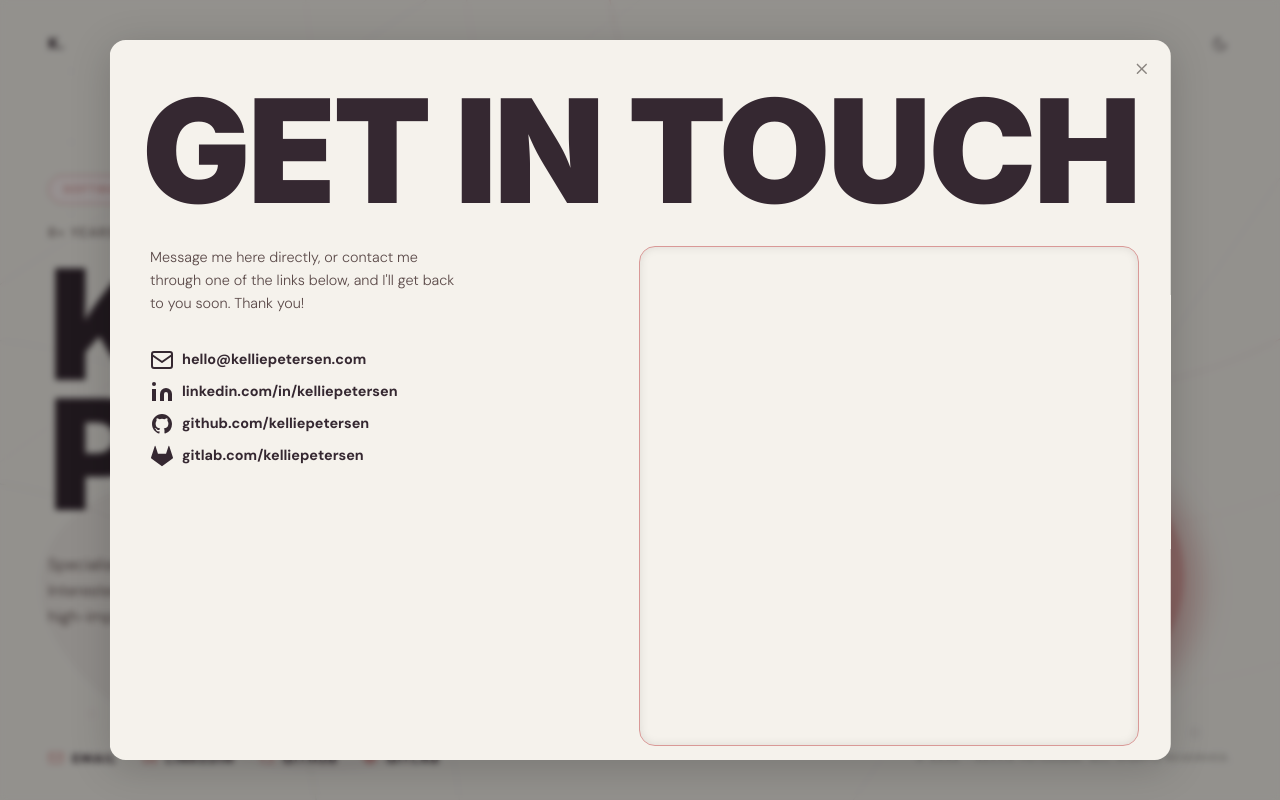
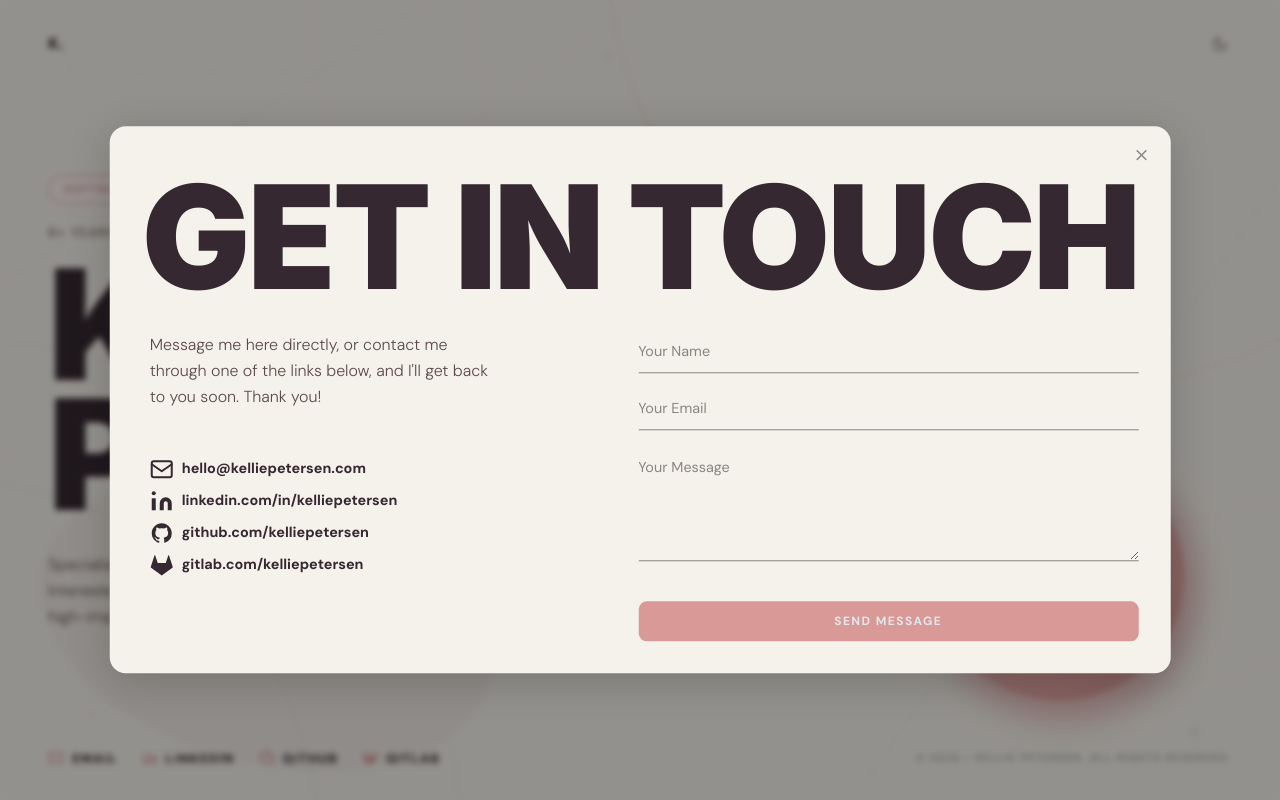
Before and after one commit to KelliePetersen/software-engineer-portfolio, a React (Vite) app: page / in a window 1280 px wide. Both pictures are taken after a click on the button "CONTACT ME". Built offline with nearby package versions, Linux system fonts and the light colour scheme.

Commit message:
Add contact form

```diff
--- a/src/App.css
+++ b/src/App.css
@@ -4,3 +4,4 @@
 @import './styles/hero.css';
 @import './styles/footer.css';
 @import './styles/contact.css';
+@import './styles/contact-form.css';
--- a/src/components/Contact.jsx
+++ b/src/components/Contact.jsx
@@ -5,6 +5,7 @@ import LinkedInIcon from './icons/LinkedInIcon'
 import GitHubIcon from './icons/GitHubIcon'
 import GitLabIcon from './icons/GitLabIcon'
 import MessageSquareIcon from './icons/MessageSquareIcon'
+import ContactForm from './ContactForm'
 
 function ContactButton({ onClick }) {
   return (
@@ -78,7 +79,7 @@ function ContactDialog({ dialogRef, onClose }) {
             <span>gitlab.com/kelliepetersen</span>
           </a>
         </div>
-        <div className="contact-form-placeholder"></div>
+        <ContactForm closeModal={onClose} />
       </div>
     </dialog>
   )
--- /dev/null
+++ b/src/components/ContactForm.jsx
@@ -0,0 +1,118 @@
+import { useState } from 'react'
+
+const INITIAL_STATE = { name: '', email: '', message: '' }
+
+function ContactForm({ closeModal }) {
+  const [fields, setFields] = useState(INITIAL_STATE)
+  const [status, setStatus] = useState(null) // null | 'sending' | 'sent' | 'error'
+
+  function handleChange(e) {
+    setFields((prev) => ({ ...prev, [e.target.name]: e.target.value }))
+  }
+
+  async function handleSubmit(e) {
+    e.preventDefault()
+    setStatus('sending')
+    try {
+      await fetch('https://submit-form.com/YOUR_FORM_ID', {
+        method: 'POST',
+        headers: {
+          'Content-Type': 'application/json',
+          Accept: 'application/json',
+        },
+        body: JSON.stringify(fields),
+      })
+      setStatus('sent')
+      setFields(INITIAL_STATE)
+    } catch {
+      setStatus('error')
+    }
+  }
+
+  if (status === 'sent') {
+    return (
+      <div className="contact-form-success">
+        <p>Thanks, your message has been sent! I&apos;ll be in touch soon.</p>
+        <div className="contact-form-success-btns">
+          <button
+            className="contact-form-btn contact-form-btn-secondary"
+            onClick={() => setStatus(null)}
+          >
+            Send more
+          </button>
+          <button className="contact-form-btn" onClick={closeModal}>
+            Close
+          </button>
+        </div>
+      </div>
+    )
+  }
+
+  return (
+    <form className="contact-form" onSubmit={handleSubmit}>
+      <div className="contact-form-field">
+        <label className="screen-reader-only" htmlFor="contact-name">
+          Name
+        </label>
+        <input
+          id="contact-name"
+          name="name"
+          type="text"
+          placeholder="Your Name"
+          value={fields.name}
+          onChange={handleChange}
+          autoComplete="name"
+          required
+        />
+      </div>
+
+      <div className="contact-form-field">
+        <label className="screen-reader-only" htmlFor="contact-email">
+          Email
+        </label>
+        <input
+          id="contact-email"
+          name="email"
+          type="email"
+          placeholder="Your Email"
+          value={fields.email}
+          onChange={handleChange}
+          autoComplete="email"
+          required
+        />
+      </div>
+
+      <div className="contact-form-field">
+        <label className="screen-reader-only" htmlFor="contact-message">
+          Message
+        </label>
+        <textarea
+          id="contact-message"
+          name="message"
+          placeholder="Your Message"
+          value={fields.message}
+          onChange={handleChange}
+          rows={5}
+          required
+        />
+      </div>
+
+      {status === 'error' && (
+        <p className="contact-form-error">
+          This is embarrassing, but something went wrong! Please try again, or
+          contact me through one of the links instead.
+        </p>
+      )}
+
+      <button
+        className="contact-form-btn"
+        type="submit"
+        disabled={status === 'sending'}
+      >
+        {status === 'sending' ? 'Sending…' : 'Send message'}
+      </button>
+    </form>
+  )
+}
+
+export default ContactForm
--- /dev/null
+++ b/src/styles/contact-form.css
@@ -0,0 +1,105 @@
+.screen-reader-only {
+  position: absolute;
+  width: 1px;
+  height: 1px;
+  padding: 0;
+  margin: -1px;
+  overflow: hidden;
+  clip: rect(0, 0, 0, 0);
+  white-space: nowrap;
+  border: 0;
+}
+
+.contact-form {
+  display: flex;
+  flex-direction: column;
+  gap: 1rem;
+  width: 500px;
+  max-width: 100%;
+}
+
+.contact-form-field {
+  display: flex;
+  flex-direction: column;
+}
+
+.contact-form input,
+.contact-form textarea {
+  background: none;
+  border: none;
+  border-bottom: 1.5px solid var(--text-muted);
+  border-radius: 0;
+  padding: 0.75rem 0;
+  font-size: 0.9rem;
+  font-family: inherit;
+  color: var(--text);
+  outline: none;
+  resize: none;
+  transition: border-color 0.2s;
+
+  &:hover {
+    border-bottom-color: var(--text);
+  }
+
+  &:focus {
+    border-bottom-color: var(--primary);
+  }
+
+  &::placeholder {
+    color: var(--text-muted);
+  }
+}
+
+.contact-form textarea {
+  resize: vertical;
+  min-height: 7rem;
+}
+
+.contact-form-btn {
+  margin-top: 1.5rem;
+  width: 100%;
+  padding: 0.85rem;
+  border: none;
+  border-radius: 0.5rem;
+  background: var(--primary);
+  color: var(--text-alt);
+  font-family: inherit;
+  font-size: 0.75rem;
+  font-weight: 700;
+  letter-spacing: 0.12em;
+  text-transform: uppercase;
+  cursor: pointer;
+  transition: opacity 0.2s;
+
+  &:hover {
+    opacity: 0.85;
+  }
+}
+
+.contact-form-btn-secondary {
+  background: #cccccc;
+}
+
+.contact-form-success {
+  width: 500px;
+  max-width: 100%;
+  height: 309px;
+  padding: 2rem;
+  font-size: 2rem;
+  font-weight: 300;
+  color: var(--text-medium);
+  text-align: center;
+}
+
+.contact-form-success-btns {
+  display: flex;
+  justify-content: center;
+  gap: 1rem;
+  margin-top: 2rem;
+}
+
+.contact-form-error {
+  font-size: 0.8rem;
+  color: red;
+  margin-top: 0.25rem;
+}
--- a/src/styles/contact.css
+++ b/src/styles/contact.css
@@ -97,12 +97,12 @@
 }
 
 .contact-dialog-desc {
-  font-size: 0.9rem;
+  font-size: 1rem;
   font-weight: 300;
   line-height: 1.6;
   color: var(--text-medium);
   max-width: 32ch;
-  margin-bottom: 2rem;
+  margin-bottom: 3rem;
 }
 
 .contact-dialog-link {
@@ -176,14 +176,3 @@
     text-transform: uppercase;
   }
 }
-
-/* === Contact Form Placeholder === */
-
-.contact-form-placeholder {
-  width: 500px;
-  max-width: 100%;
-  height: 500px;
-  box-shadow: inset 0 0 10px rgba(0, 0, 0, 0.1);
-  border: 1px solid var(--primary);
-  border-radius: 1rem;
-}
```
